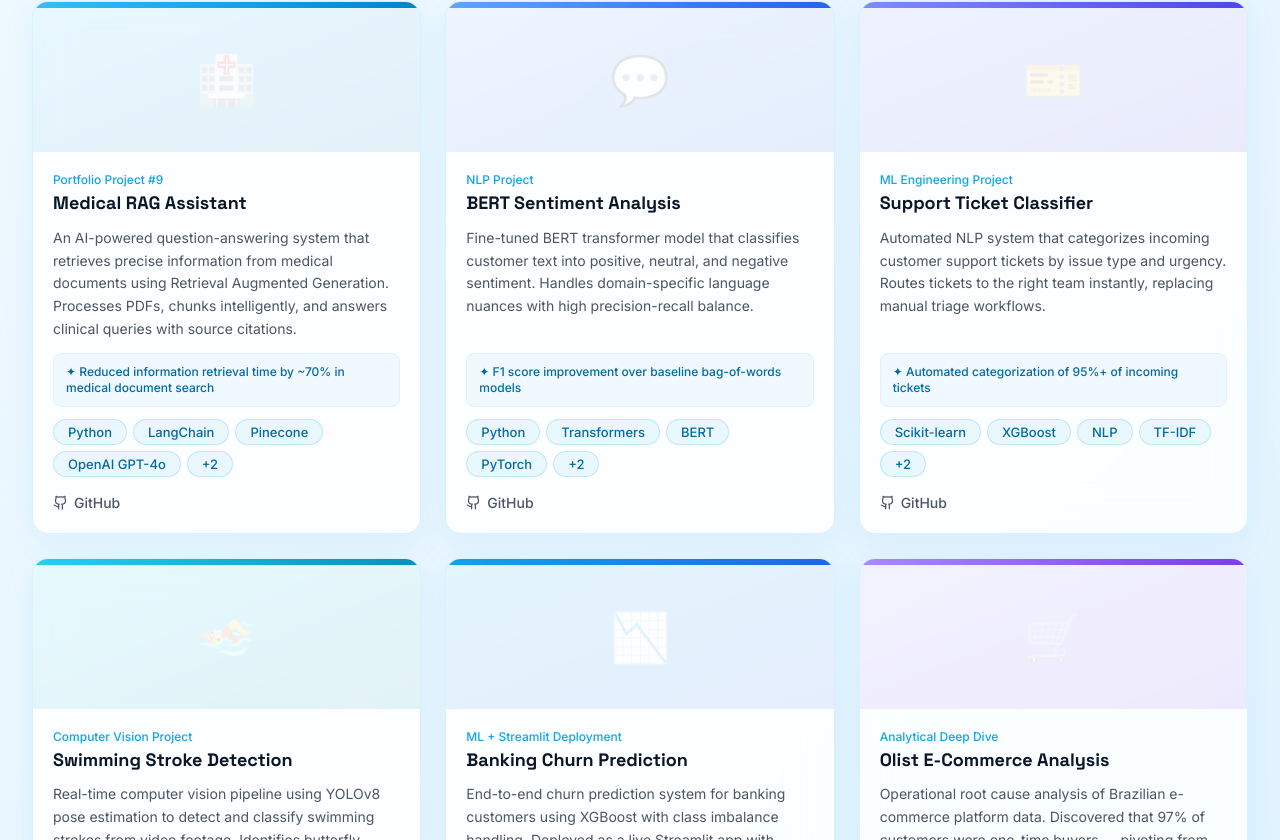
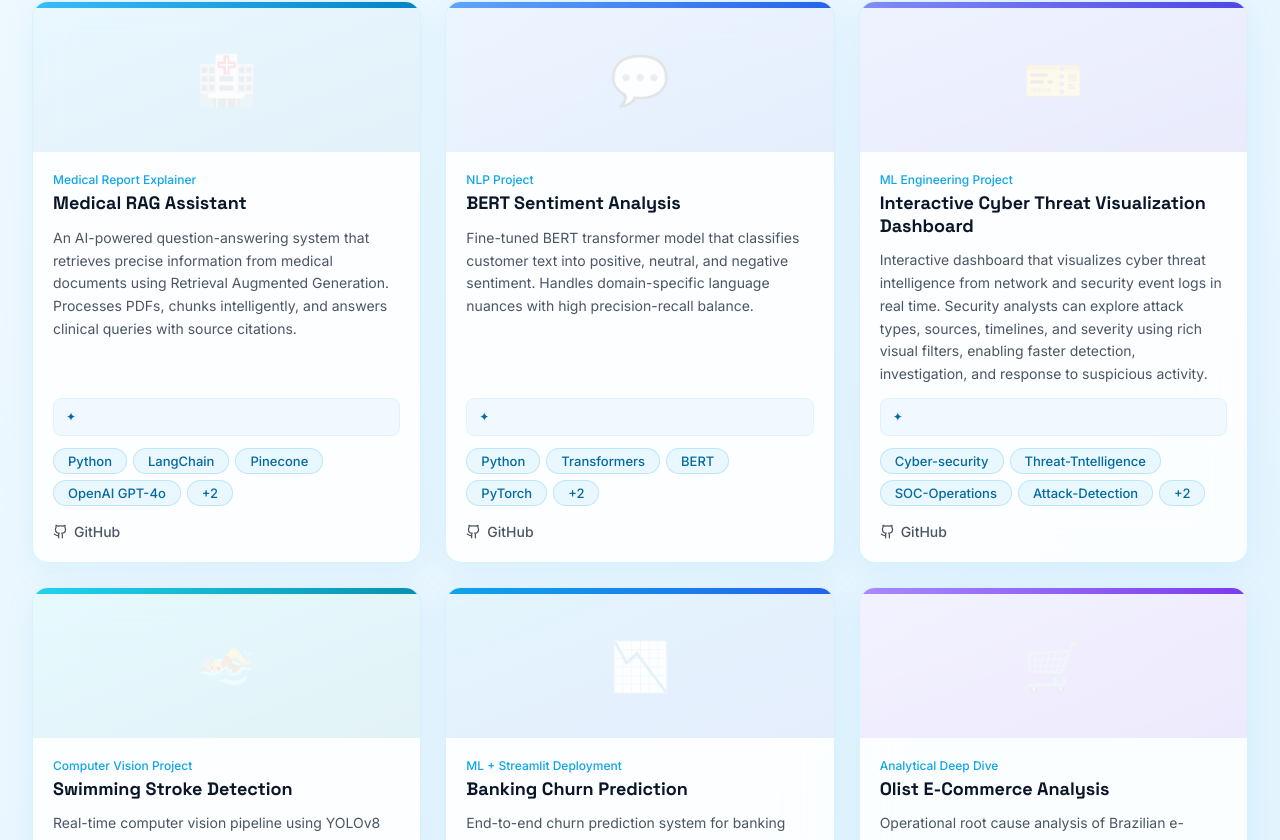
Before and after one commit to edaUsha/portfolio, a Next.js app: page / in a window 1280 px wide. Shown: the part 3880-4720 px from the top of the page. Built offline with nearby package versions, Linux system fonts and the light colour scheme.

Commit message:
Update project details and GitHub links in Projects.tsx

```diff
--- a/components/Projects.tsx
+++ b/components/Projects.tsx
@@ -9,15 +9,14 @@ const projects = [
     id: 1,
     emoji: "🏥",
     title: "Medical RAG Assistant",
-    subtitle: "Portfolio Project #9",
+    subtitle: "Medical Report Explainer",
     description:
       "An AI-powered question-answering system that retrieves precise information from medical documents using Retrieval Augmented Generation. Processes PDFs, chunks intelligently, and answers clinical queries with source citations.",
     tags: ["Python", "LangChain", "Pinecone", "OpenAI GPT-4o", "FastAPI", "FAISS"],
-    github: "https://github.com/edaUsha",
+    github: "https://github.com/edaUsha/Medical-Report-Explainer",
     demo: null,
     gradient: "from-sky-400 to-sky-600",
     highlight: true,
-    impact: "Reduced information retrieval time by ~70% in medical document search",
   },
   {
     id: 2,
@@ -27,25 +26,24 @@ const projects = [
     description:
       "Fine-tuned BERT transformer model that classifies customer text into positive, neutral, and negative sentiment. Handles domain-specific language nuances with high precision-recall balance.",
     tags: ["Python", "Transformers", "BERT", "PyTorch", "Scikit-learn", "HuggingFace"],
-    github: "https://github.com/edaUsha",
+    github: "https://github.com/edaUsha/Fine-Tuning-Bert-For-Sentiment-Analysis",
     demo: null,
     gradient: "from-blue-400 to-blue-600",
     highlight: false,
-    impact: "F1 score improvement over baseline bag-of-words models",
   },
   {
     id: 3,
     emoji: "🎫",
-    title: "Support Ticket Classifier",
+    title: "Interactive Cyber Threat Visualization Dashboard",
     subtitle: "ML Engineering Project",
     description:
-      "Automated NLP system that categorizes incoming customer support tickets by issue type and urgency. Routes tickets to the right team instantly, replacing manual triage workflows.",
-    tags: ["Scikit-learn", "XGBoost", "NLP", "TF-IDF", "Streamlit", "Python"],
-    github: "https://github.com/edaUsha",
+      "Interactive dashboard that visualizes cyber threat intelligence from network and security event logs in real time. Security analysts can explore attack types, sources, timelines, and severity using rich visual filters, enabling faster detection, investigation, and response to suspicious activity.",
+    tags: ["Cyber-security", "Threat-Tntelligence", "SOC-Operations", "Attack-Detection", "Cyber-Threat-Dashboard", "Vercel"],
+    github: "https://github.com/edaUsha/Development-of-Interactive-Cyber-Threat-Visualization-Dashboard",
     demo: null,
     gradient: "from-indigo-400 to-indigo-600",
     highlight: false,
-    impact: "Automated categorization of 95%+ of incoming tickets",
+
   },
   {
     id: 4,
@@ -55,7 +53,7 @@ const projects = [
     description:
       "Real-time computer vision pipeline using YOLOv8 pose estimation to detect and classify swimming strokes from video footage. Identifies butterfly, freestyle, breaststroke, and backstroke from keypoint analysis.",
     tags: ["YOLOv8", "OpenCV", "PyTorch", "Pose Estimation", "CNN", "Python"],
-    github: "https://github.com/edaUsha",
+    github: "https://github.com/edaUsha/Pose-Based-Swimming-Stroke-Detection",
     demo: null,
     gradient: "from-cyan-400 to-cyan-600",
     highlight: true,
@@ -68,12 +66,11 @@ const projects = [
     subtitle: "ML + Streamlit Deployment",
     description:
       "End-to-end churn prediction system for banking customers using XGBoost with class imbalance handling. Deployed as a live Streamlit app with explainability features via SHAP.",
-    tags: ["XGBoost", "SHAP", "Streamlit", "Scikit-learn", "Python", "Imbalanced-learn"],
-    github: "https://github.com/edaUsha",
+    tags: ["XGBoost",  "Streamlit", "Scikit-learn", "Python", "Imbalanced-learn"],
+    github: "https://github.com/edaUsha/Banking-Churn-Prediction",
     demo: null,
     gradient: "from-sky-500 to-blue-600",
     highlight: false,
-    impact: "Deployed live with SHAP-based feature explanations",
   },
   {
     id: 6,
@@ -83,11 +80,10 @@ const projects = [
     description:
       "Operational root cause analysis of Brazilian e-commerce platform data. Discovered that 97% of customers were one-time buyers — pivoting from RFM analysis to delivery performance investigation that surfaced actionable logistics insights.",
     tags: ["Python", "Pandas", "Data Visualization", "Statistical Analysis", "Business Intelligence"],
-    github: "https://github.com/edaUsha",
+    github: "https://github.com/edaUsha/OList-Brazilian-E-Commerce-Dataset",
     demo: null,
     gradient: "from-violet-400 to-violet-600",
     highlight: false,
-    impact: "Identified key delivery failure patterns driving customer drop-off",
   },
 ];
 
```
